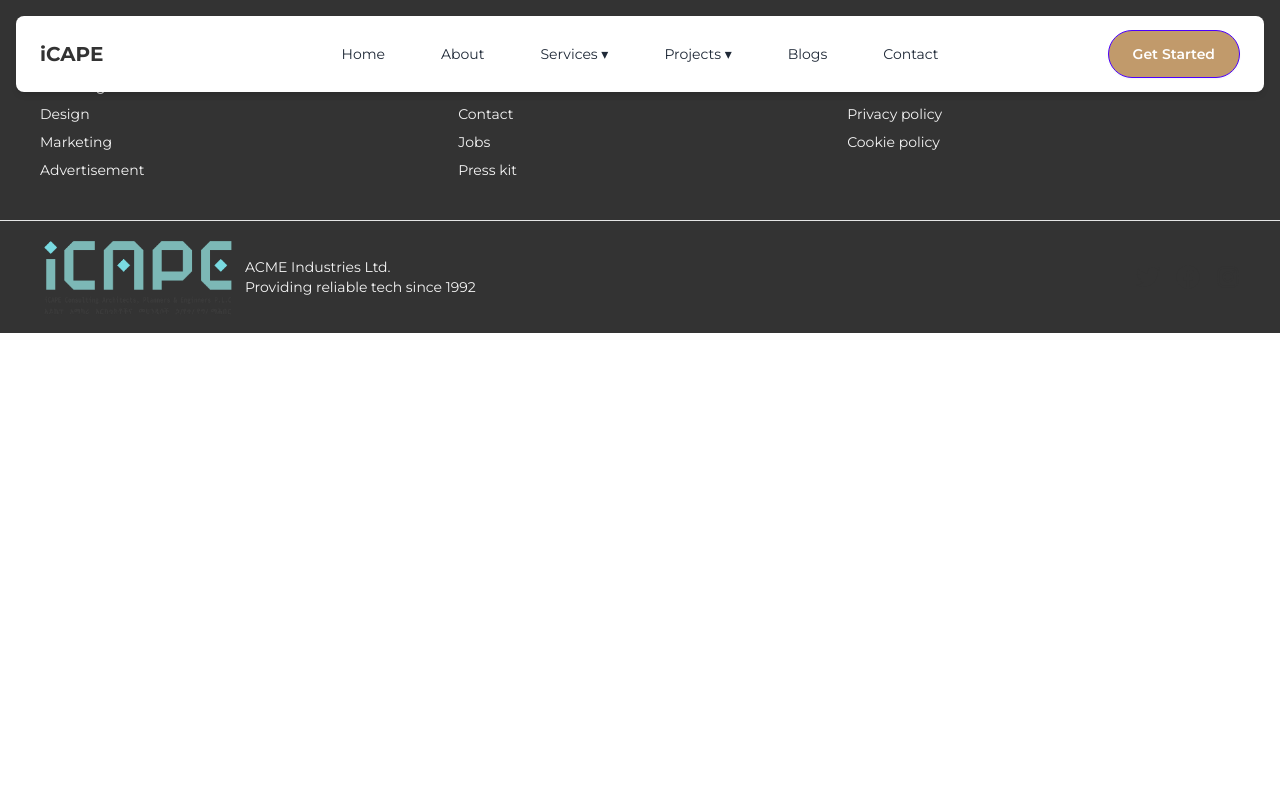
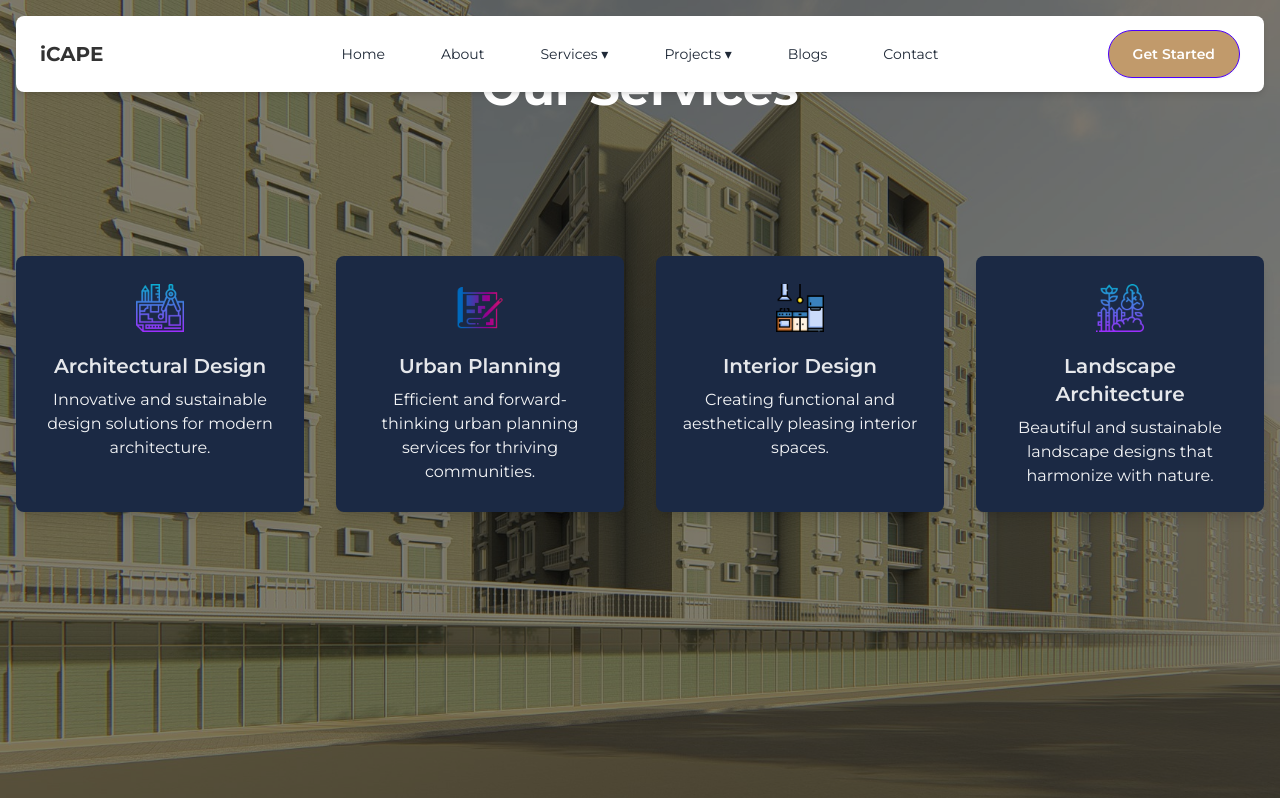
Before and after one commit to HabtamuZH/icape-website, a React (Vite) app in the folder frontend/: page /services in a window 1280 px wide. Shown: the top 798 px of the page. Built offline with nearby package versions, Linux system fonts and the light colour scheme.

Commit message:
Add Services route to RouteConfig and clean up App component

```diff
--- a/frontend/src/App.jsx
+++ b/frontend/src/App.jsx
@@ -7,7 +7,6 @@
       <BrowserRouter>
         <RouteConfig />
       </BrowserRouter>
-
     </>
   );
 }
--- a/frontend/src/route/RouteConfig.jsx
+++ b/frontend/src/route/RouteConfig.jsx
@@ -5,6 +5,7 @@
 import About from "../pages/About.jsx"
 import ContactUs from "../pages/Contact.jsx"
 import Blogs from "../pages/Blogs.jsx"
+import Services from './../pages/Services';
 
 const RouteConfig = () => {
   return (
@@ -15,10 +16,7 @@
         <Route path='/about' element={<About />} />
         <Route path='/contactus' element={<ContactUs />} />
         <Route path='/blog' element={<Blogs />} />
-      </Routes>
-
-      <Routes>
-
+        <Route path='/services' element={<Services />} />
       </Routes>
       <Footer />
     </>
```
